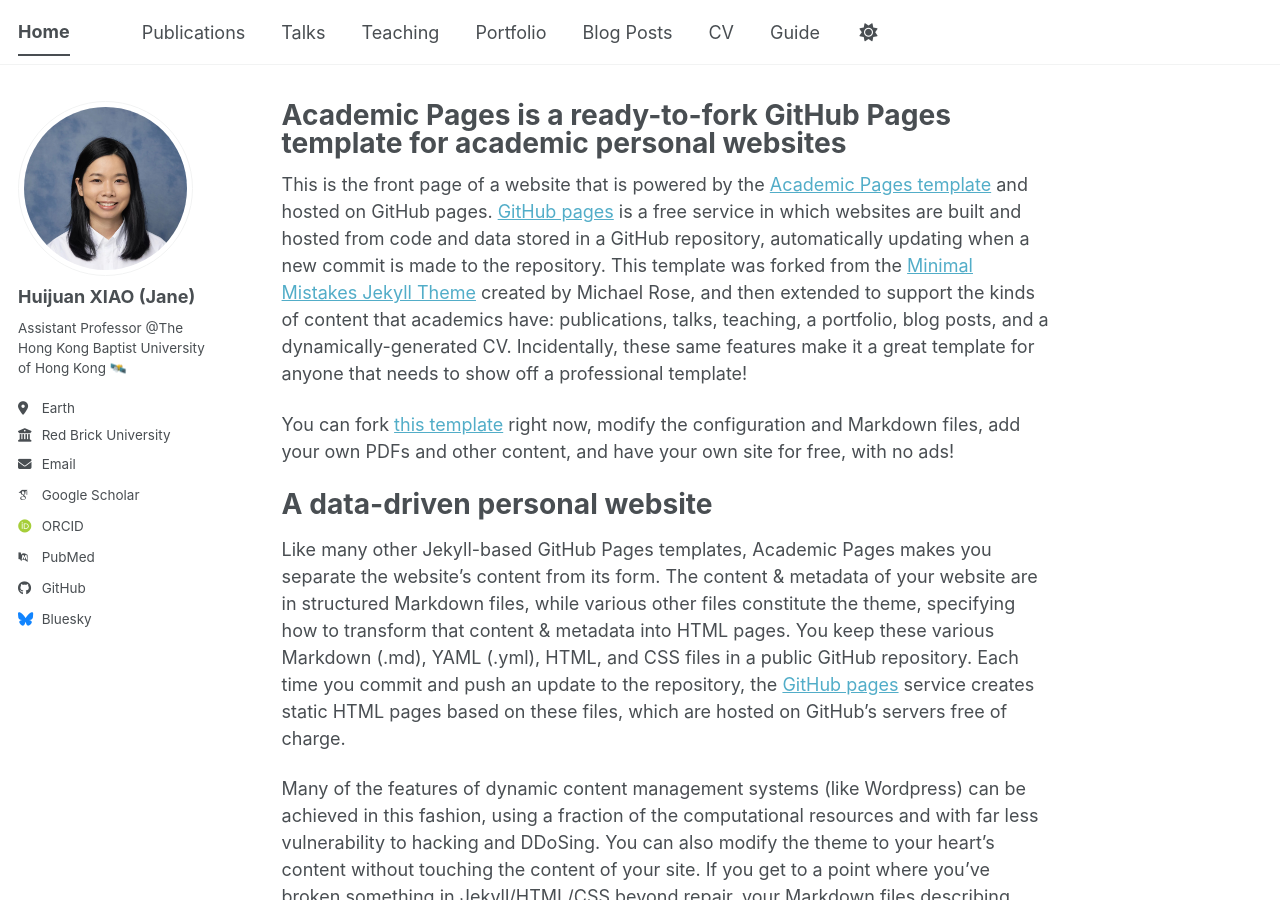
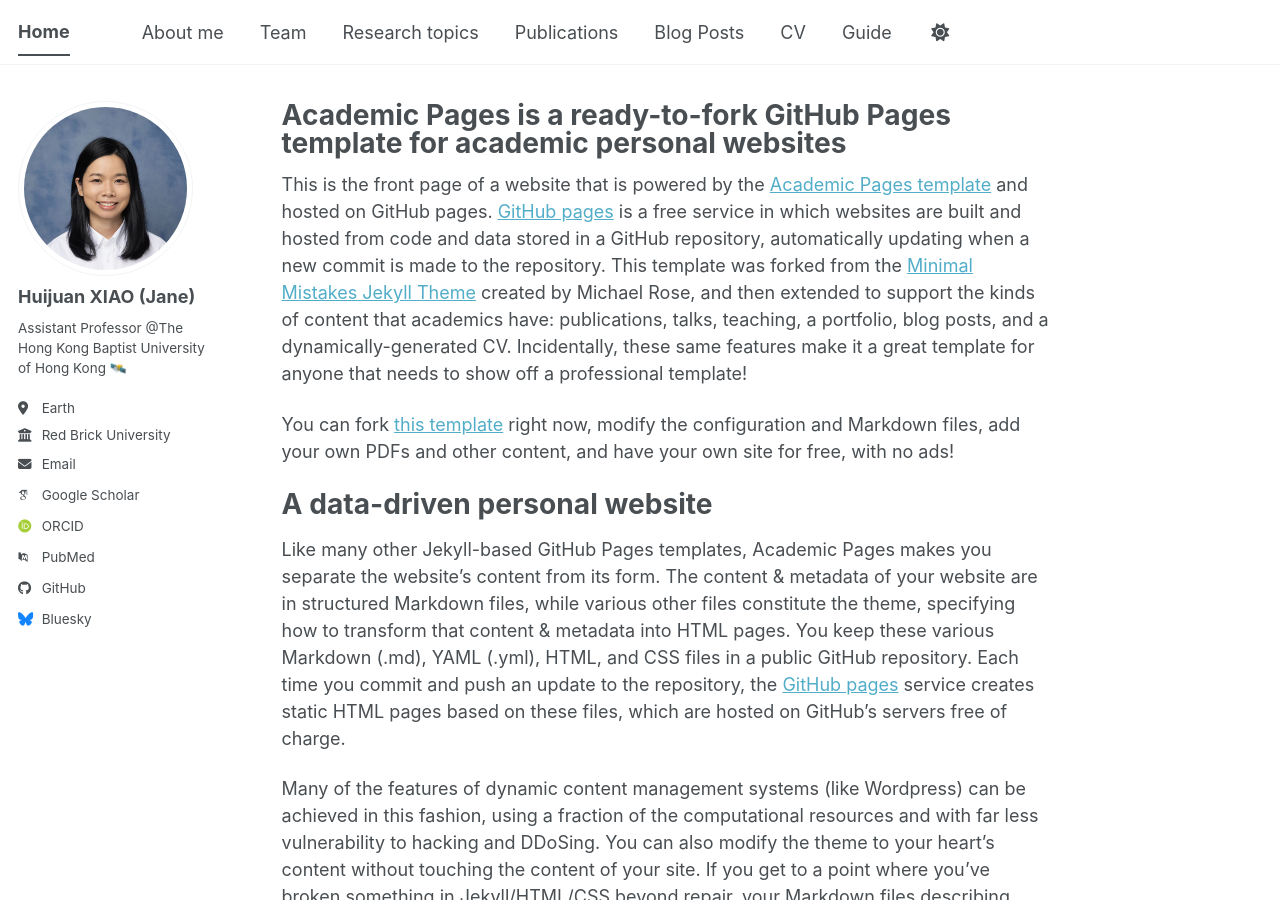
Before and after one commit to HuijuanXIAO/hjxiao.github.io, a Jekyll site: the page built from _pages/about.md, in a window 1280 px wide and 900 px high. Built offline with Jekyll 4.4.1, drawn with Linux system fonts in a browser that asks for light colours; some web fonts are replaced; a script bundle is joined from its source files by our own code; library files that are not in the unit come from our copies.

Commit message:
Change titles
Signed-off-by: TRY <TRY>

```diff
--- a/_data/navigation.yml
+++ b/_data/navigation.yml
@@ -8,16 +8,16 @@
 #      Markdown formatted page while the second is generated using JSON.
 
 main:
-  - title: "Publications"
+  - title: "About me"
     url: /publications/
 
-  - title: "Talks"
+  - title: "Team"
     url: /talks/
 
-  - title: "Teaching"
+  - title: "Research topics"
     url: /teaching/
 
-  - title: "Portfolio"
+  - title: "Publications"
     url: /portfolio/
 
   - title: "Blog Posts"
```
